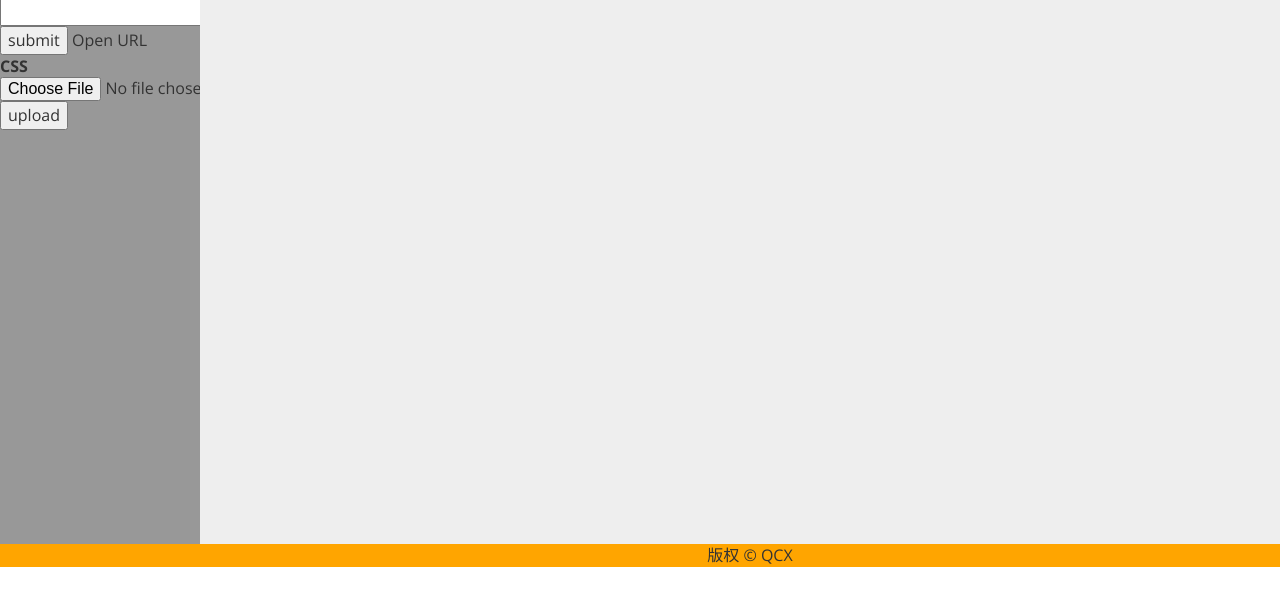
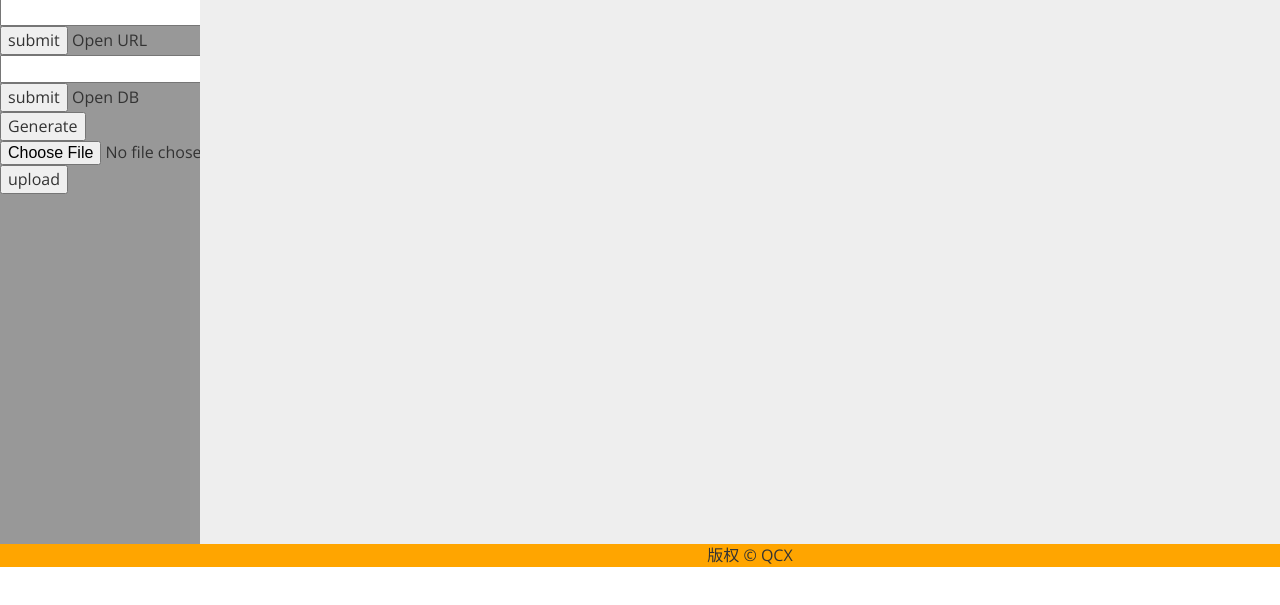
Before and after one commit to qcx1216611038/software, a plain HTML site: page index.html in a window 1280 px wide. Shown: the part 179-784 px from the top of the page. Drawn offline with nearby package versions, Linux system fonts and the light colour scheme; some packages are replaced by stand-ins of ours; a script that the page names is missing.

Commit message:
Update index.html

```diff
--- a/index.html
+++ b/index.html
@@ -59,7 +59,12 @@
 				<input type="submit" value="submit">
 				Open URL &nbsp&nbsp&nbsp<br>
 			</form>
-			<b>CSS</b><br>
+			<form name="input" action="html_action.php" method="get">
+				<input type="text" name="user">
+				<input type="submit" value="submit">
+				Open DB &nbsp&nbsp&nbsp<br>
+			</form>
+			<button type="button" onclick="uploadFile()">Generate</button><br>
 			<form id="uploadForm" action="upload.php" method="post" enctype="multipart/form-data">
 				<input type="file" name="file" />
 				<input type="submit" value="upload" />
```
